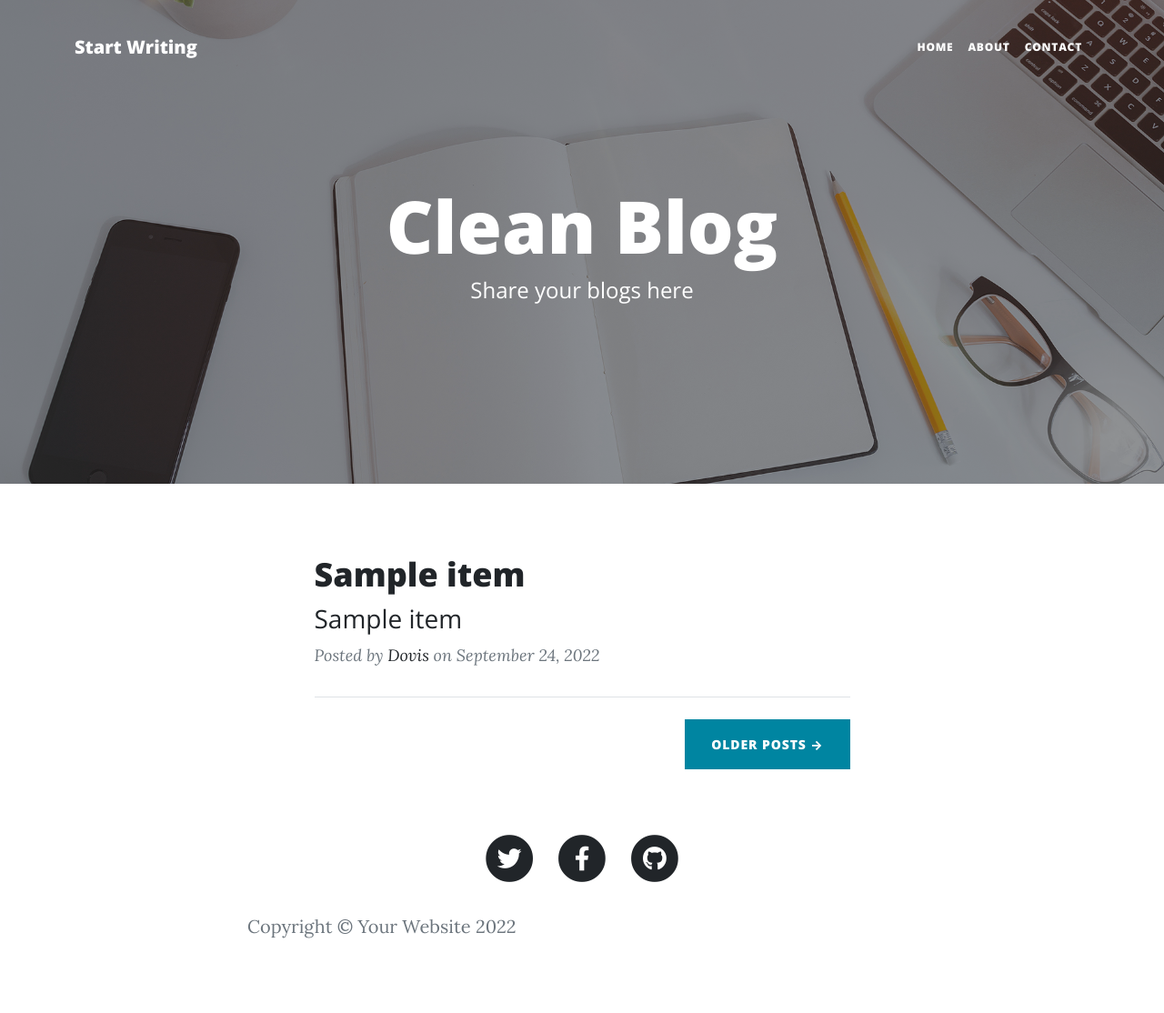
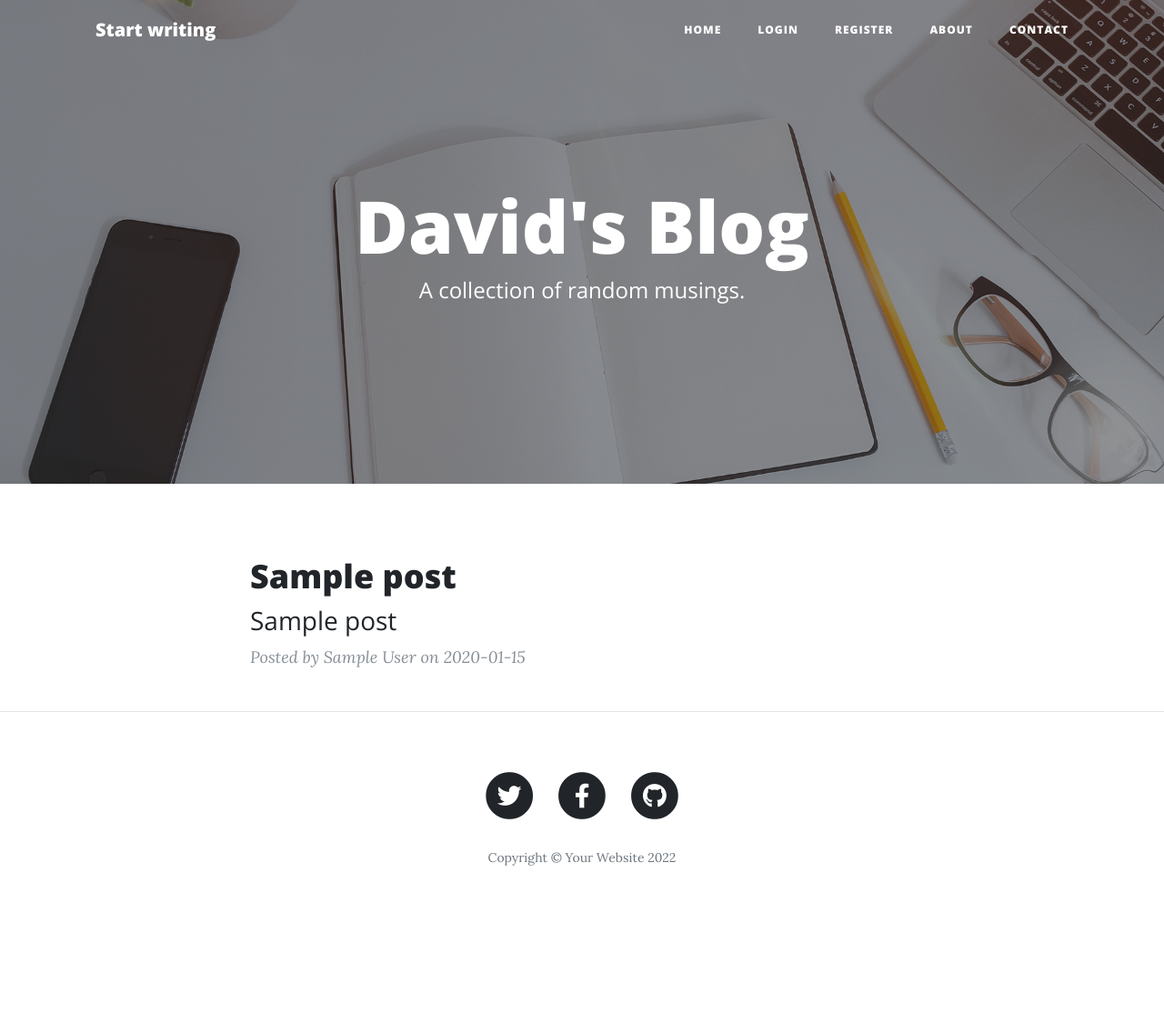
Before and after one commit to dovydasbarckus/blog_posts_layout, a Flask app: page / in a window 1280 px wide. Shown: the whole page at 91% size. After the commit the page ends 952 px from the top, so only its background shows below. Run offline with Flask 2, Linux system fonts and the light colour scheme; tables that the repository leaves empty hold one stand-in row (values such as "Sample post"); a database or web service that is not in the repository returns one stand-in record (values such as "Sample title"); data that the repository does not hold is empty; style sheets or scripts are compiled from the project's sources; some libraries are stand-ins or nearby versions.

Commit message:
added form information sending from client to server, added register and log in

```diff
--- a/main.py
+++ b/main.py
@@ -1,21 +1,113 @@
-from flask import Flask, render_template, request
-from post import Post
+from functools import wraps
+from flask import Flask, render_template, request, url_for, flash, abort
+from flask_sqlalchemy import SQLAlchemy
+from flask_ckeditor import CKEditor, CKEditorField
+from flask_wtf import FlaskForm, RecaptchaField
+from sqlalchemy.orm import relationship
+from werkzeug.security import generate_password_hash, check_password_hash
+from werkzeug.utils import redirect
+from wtforms import StringField, PasswordField, SubmitField, EmailField, DateTimeField
+from wtforms.validators import DataRequired, InputRequired, Length, URL
+from flask_bootstrap import Bootstrap
+import datetime
+from forms import RegisterForm, LoginForm
+from flask_login import UserMixin, login_user, LoginManager, login_required, current_user, logout_user
 import requests
 
+
+# -------- using posts from Api --------
+# from post import Post
+
+
 app = Flask(__name__)
-all_posts = None
+ckeditor = CKEditor(app)
+Bootstrap(app)
+app.config['SQLALCHEMY_DATABASE_URI'] = 'sqlite:///blog.db'
+app.config['SQLALCHEMY_TRACK_MODIFICATIONS'] = False
+app.config['SECRET_KEY'] = "sadLAHSDK/.64646adA"
+db = SQLAlchemy(app)
+
+login_manager = LoginManager()
+login_manager.init_app(app)
+login_manager.login_view = 'login'
+
+
+@login_manager.user_loader
+def load_user(user_id):
+    return User.query.get(int(user_id))
+
+# -------- using posts from Api --------
+# all_posts = None
+
+# ----------- using posts from Database ---------
+class BlogPost(db.Model):
+    __tablename__ = 'blog_posts'
+    id = db.Column(db.Integer, primary_key=True)
+    title = db.Column(db.String(250), unique=True, nullable=False)
+    date = db.Column(db.String(250), nullable=False)
+    content = db.Column(db.Text, nullable=False)
+    img_url = db.Column(db.String(250), nullable=False)
+    subtitle = db.Column(db.String(250), nullable=False)
+
+    # Create Foreign Key, "users.id" the users refers to the tablename of User.
+    author_id = db.Column(db.Integer, db.ForeignKey("users.id"))
+    # Create reference to the User object, the "posts" refers to the posts protperty in the User class.
+    author = relationship("User", back_populates="posts")
+
+    def __repr__(self):
+        return '<Post %r>' % self.title
+
+
+class User(UserMixin, db.Model):
+    __tablename__ = 'users'
+    id = db.Column(db.Integer, primary_key=True)
+    posts = relationship("BlogPost", back_populates="author")
+    name = db.Column(db.String(1000))
+    email = db.Column(db.String(100), unique=True)
+    password = db.Column(db.String(100))
+
+    def to_json(self):
+        return {"name": self.name,
+                "email": self.email}
+
+    def is_authenticated(self):
+        return True
+
+    def is_active(self):
+        return True
+
+    def is_anonymous(self):
+        return False
+
+    def get_id(self):
+        return str(self.id)
+
+# db.create_all()
+
+class PostForm(FlaskForm):
+    title = StringField('Title', validators=[InputRequired(message='Your post title')])
+    img_url = StringField('Image Url',validators=[DataRequired(), URL()])
+    subtitle = StringField('Subtitle', validators=[DataRequired()])
+    content = CKEditorField('Content')
+    submit = SubmitField('Submit')
 
 @app.route('/')
 def home():
-    global all_posts
-    response = requests.get("https://api.npoint.io/c790b4d5cab58020d391")
-    posts = response.json()
-    all_posts = []
-    for post in posts:
-        new_post = Post(post)
-        all_posts.append(new_post)
 
-    return render_template("base.html", content=all_posts)
+
+    # -------- using posts from Api --------
+    # global all_posts
+    # response = requests.get("https://api.npoint.io/c790b4d5cab58020d391")
+    # posts = response.json()
+    # all_posts = []
+    # for post in posts:
+    #     new_post = Post(post)
+    #     all_posts.append(new_post)
+
+        # ----------- using posts from Database ---------
+    all_posts = reversed(BlogPost.query.all())
+    print(all_posts)
+    return render_template("index.html", all_posts=all_posts)
 
 
 @app.route('/about')
@@ -30,8 +122,13 @@ def contacts():
 
 @app.route('/post/<int:id>')
 def one_post(id):
-    content = all_posts[id - 1]
+    # -------- using posts from Api --------
+    # content = all_posts[id - 1]
+
+    # ----------- using posts from Database ---------
+    content = BlogPost.query.get(id)
     return render_template("post.html", content=content)
+
 
 @app.route("/contacts", methods=["POST"])
 def receive_data():
@@ -43,5 +140,137 @@ def receive_data():
     return render_template("contact.html", message="Successfully sent your message")
 
 
+def admin_only(func):
+    @wraps(func)
+    def wrapper(*args, **kwargs):
+        if current_user.id != 1:
+            return abort(403)
+        return func(*args, **kwargs)
+    return wrapper
+
+
+@app.route("/new-post", methods=["POST", "GET"])
+@admin_only
+def new_post():
+    form = PostForm()
+    if request.method == "POST" and form.validate_on_submit():
+        time = datetime.datetime.now()
+        month_num = time.month
+        day = time.day
+        year = time.year
+        datetime_object = datetime.datetime.strptime(str(month_num), "%m")
+        full_month_name = datetime_object.strftime("%B")
+        date = f"{full_month_name} {day}, {year}"
+        # date = datetime.date.today().strftime("%B %d, %Y")
+        try:
+            new_blog = BlogPost(
+                title=request.form.get("title"),
+                date=date,
+                content=request.form.get("content"),
+                img_url=request.form.get("img_url"),
+                subtitle=request.form.get("subtitle"),
+                author_id=current_user.id,
+            )
+            db.session.add(new_blog)
+            db.session.commit()
+            return redirect(url_for("home"))
+        except Exception as error:
+            print(error)
+            msg = "Ops Error, Title must be unique!"
+            return render_template('make-post.html', form=form, msg=msg)
+    return render_template('make-post.html', form=form, msg="You're going to make a great blog post!")
+
+
+@app.route('/edit-post/<int:post_id>', methods=["POST", "GET"])
+@admin_only
+def edit_post(post_id):
+    post = BlogPost.query.get(post_id)
+    edit_form = PostForm(
+        title=post.title,
+        subtitle=post.subtitle,
+        img_url=post.img_url,
+        author=post.author,
+        content=post.content
+    )
+
+    if request.method == "POST" and edit_form.validate_on_submit():
+        post.title = request.form.get("title")
+        post.subtitle = request.form.get("subtitle")
+        post.img_url = request.form.get("img_url")
+        post.author = request.form.get("author")
+        post.content = request.form.get("content")
+        db.session.commit()
+        return redirect(url_for("one_post", id=post_id))
+
+    return render_template("make-post.html", form=edit_form, msg="Edit your post here...",
+                           title="Editing Post")
+
+
+@app.route('/delete/<post_id>')
+@admin_only
+def delete_post(post_id):
+    post = BlogPost.query.get(post_id)
+    db.session.delete(post)
+    db.session.commit()
+    return redirect(url_for("home"))
+
+
+@app.route('/register', methods=['GET', 'POST'])
+def register():
+    form = RegisterForm()
+    if request.method == "POST" and form.validate_on_submit():
+        hash_and_salted_password = generate_password_hash(
+            request.form.get('password'),
+            method='pbkdf2:sha256',
+            salt_length=8
+        )
+
+        email = request.form.get('email')
+        if User.query.filter_by(email=email).first():
+            flash("You've already signed up with that email, log in instead!")
+            return redirect(url_for("login"))
+
+        new_user = User(
+            name=request.form.get('name'),
+            email=request.form.get('email'),
+            password=hash_and_salted_password,
+        )
+
+        db.session.add(new_user)
+        db.session.commit()
+
+        login_user(new_user)
+        return redirect(url_for("home"))
+    return render_template('register.html', form=form)
+
+
+@app.route('/login', methods=['POST', 'GET'])
+def login():
+    form = LoginForm()
+    if request.method == "POST" and form.validate_on_submit():
+        email = request.form.get('email')
+        password = request.form.get('password')
+        # Find user by email entered.
+        user = User.query.filter_by(email=email).first()
+        if not user:
+            flash("The email doesn't exist in database, try again!")
+            return redirect(url_for("login"))
+
+        if check_password_hash(user.password, password):
+            login_user(user)
+            return redirect(url_for('home'))
+        else:
+            flash("Password incorrect, try again!")
+            return render_template("login.html", form=form)
+    return render_template('login.html', form=form)
+
+
+@app.route('/logout')
+@login_required
+def logout():
+    logout_user()
+    return redirect(url_for("home"))
+
+
 if __name__ == "__main__":
     app.run(debug=True)
--- a/templates/header.html
+++ b/templates/header.html
@@ -8,7 +8,7 @@
   <meta name="description" content="">
   <meta name="author" content="">
 
-  <title>Clean Blog</title>
+  <title>David's Blog</title>
 
   <!-- Bootstrap core CSS -->
   <link href="{{ url_for('static', filename='vendor/bootstrap/css/bootstrap.min.css') }}" rel="stylesheet">
@@ -19,16 +19,16 @@
   <link href='https://fonts.googleapis.com/css?family=Open+Sans:300italic,400italic,600italic,700italic,800italic,400,300,600,700,800' rel='stylesheet' type='text/css'>
 
   <!-- Custom styles for this template -->
-  <link href="{{ url_for('static', filename='css/styles.css') }}" rel="stylesheet" />
+  <link href="{{ url_for('static', filename='css/clean-blog.min.css')}}" rel="stylesheet">
 
 </head>
 
 <body>
 
   <!-- Navigation -->
-  <nav class="navbar navbar-expand-lg navbar-light fixed-top mt-4" id="mainNav">
+  <nav class="navbar navbar-expand-md navbar-light fixed-top" id="mainNav">
     <div class="container">
-      <a class="navbar-brand" href="#">Start Writing</a>
+      <a class="navbar-brand" href="{{url_for('new_post')}}">Start writing</a>
       <button class="navbar-toggler navbar-toggler-right" type="button" data-toggle="collapse" data-target="#navbarResponsive" aria-controls="navbarResponsive" aria-expanded="false" aria-label="Toggle navigation">
         Menu
         <i class="fas fa-bars"></i>
@@ -36,13 +36,25 @@
       <div class="collapse navbar-collapse" id="navbarResponsive">
         <ul class="navbar-nav ml-auto">
           <li class="nav-item">
-            <a class="nav-link" href="{{url_for('home')}}">Home</a>
+            <a class="nav-link" href="{{ url_for('home') }}">Home</a>
+          </li>
+          {% if not current_user.is_authenticated: %}
+          <li class="nav-item">
+            <a class="nav-link" href="{{ url_for('login') }}">Login</a>
           </li>
           <li class="nav-item">
-            <a class="nav-link" href="{{url_for('about')}}">About</a>
+            <a class="nav-link" href="{{ url_for('register') }}">Register</a>
+          </li>
+          {% else: %}
+          <li class="nav-item">
+            <a class="nav-link" href="{{ url_for('logout') }}">Log Out</a>
+          </li>
+          {% endif %}
+          <li class="nav-item">
+            <a class="nav-link" href="{{ url_for('about') }}">About</a>
           </li>
           <li class="nav-item">
-            <a class="nav-link" href="{{url_for('contacts')}}">Contact</a>
+            <a class="nav-link" href="{{ url_for('contacts') }}">Contact</a>
           </li>
         </ul>
       </div>
--- /dev/null
+++ b/templates/index.html
@@ -0,0 +1,54 @@
+{% include "header.html" %}
+
+  <!-- Page Header -->
+  <header class="masthead" style="background-image: url({{ url_for('static', filename='assets/img/home-bg.jpg') }})">
+    <div class="overlay"></div>
+    <div class="container">
+      <div class="row">
+        <div class="col-lg-8 col-md-10 mx-auto">
+          <div class="site-heading">
+            <h1>David's Blog</h1>
+            <span class="subheading">A collection of random musings.</span>
+          </div>
+        </div>
+      </div>
+    </div>
+  </header>
+
+  <!-- Main Content -->
+  <div class="container">
+    <div class="row">
+      <div class="col-lg-8 col-md-10 mx-auto">
+        {% for post in all_posts %}
+        <div class="post-preview">
+          <a href="{{ url_for('one_post', id=post.id) }}">
+            <h2 class="post-title">
+              {{post.title}}
+            </h2>
+            <h3 class="post-subtitle">
+              {{post.subtitle}}
+            </h3>
+          </a>
+          <p class="post-meta">Posted by
+            {{post.author.name}}
+            on {{post.date}}
+            {% if current_user.id == 1: %}
+            <a href="{{url_for('delete_post', post_id=post.id) }}">✘</a>
+            {% endif %}
+          </p>
+        </div>
+        {% endfor %}
+
+
+        <!-- New Post -->
+        {% if current_user.id == 1: %}
+        <div class="clearfix">
+          <a class="btn btn-primary float-right" href="{{url_for('new_post')}}">Create New Post</a>
+        </div>
+        {% endif %}
+      </div>
+    </div>
+  </div>
+  <hr>
+
+{% include "footer.html" %}
```
Also changed, not shown: templates/post.html (+8 -2 lines), static/assets/img/about-bg.jpg, static/assets/img/contact-bg.jpg, static/assets/img/post-bg.jpg (deleted), static/assets/img/post-sample-image.jpg (deleted).
